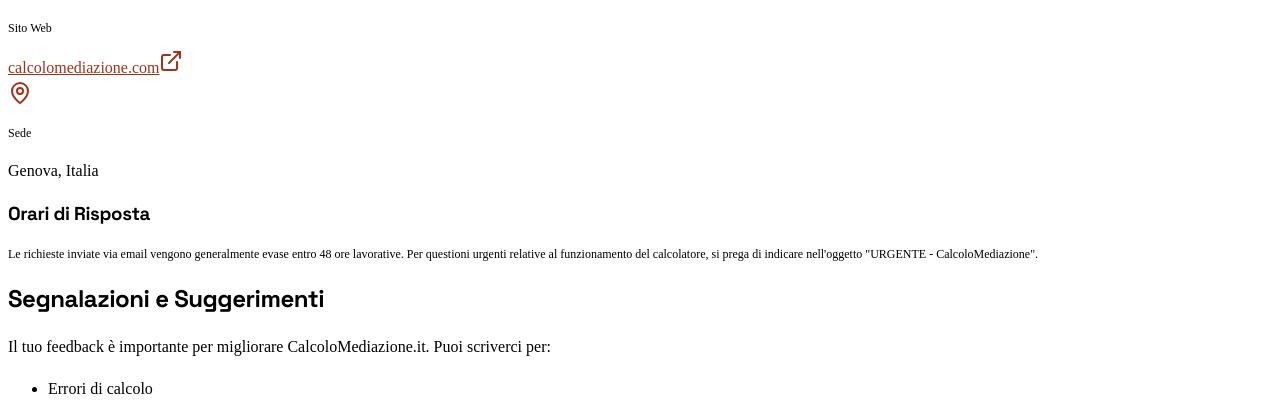
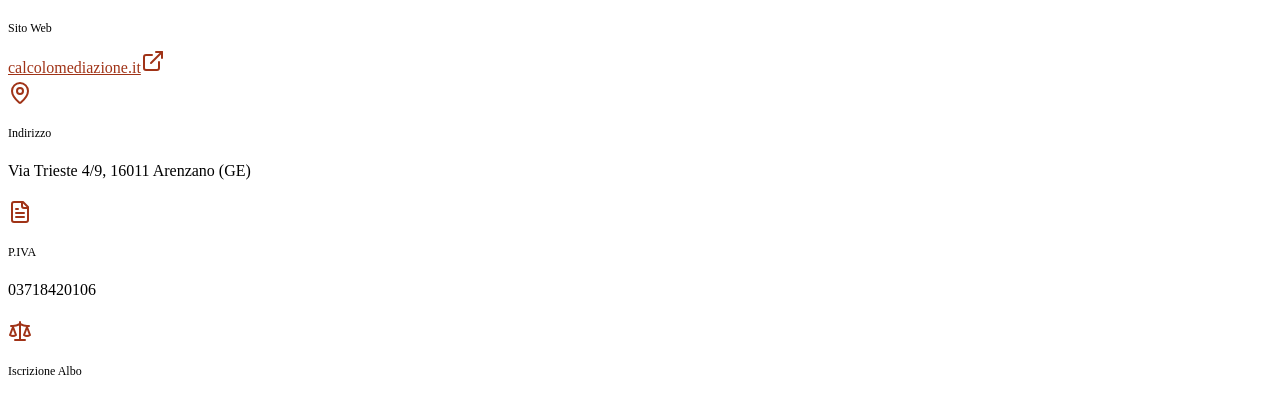
Before and after one commit to calcagnocarloalberto1-star/calcolomediazione, a React (Vite) app in the folder client/: page /contatti in a window 1280 px wide. Shown: the part 535-935 px from the top of the page. Built offline with nearby package versions, Linux system fonts and the light colour scheme; no server answers.

Commit message:
Update contact details and legal information
Updated contact information for transparency and compliance with legal requirements. Changed website domain and added P.IVA and professional registration details.

```diff
--- a/client/src/pages/Contatti.tsx
+++ b/client/src/pages/Contatti.tsx
@@ -1,6 +1,15 @@
 import { Link } from "wouter";
-import { ArrowLeft, Mail, Globe, MapPin, ExternalLink } from "lucide-react";
+import { ArrowLeft, Mail, Globe, MapPin, ExternalLink, FileText, Scale } from "lucide-react";
 import { SeoHead } from "@/components/SeoHead";
+
+// PRIV-03/PRIV-04: l'audit ha rilevato l'assenza di P.IVA, numero di
+// iscrizione all'albo professionale e indirizzo preciso nella pagina
+// Contatti, con dubbio sull'obbligo di indicarli ex art. 7 D.Lgs. 70/2003 e
+// deontologia forense per un sito che offre strumenti di orientamento
+// pratico. Il Titolare ha deciso di aggiungerli comunque, a prescindere
+// dall'esito della verifica, per trasparenza verso l'utente professionale.
+// Corretto anche il riferimento al dominio (calcolomediazione.com ->
+// calcolomediazione.it, l'unico dominio realmente in uso dal sito).
 
 export default function Contatti() {
   return (
@@ -41,14 +50,24 @@ export default function Contatti() {
               <ContactItem
                 icon={Globe}
                 label="Sito Web"
-                value="calcolomediazione.com"
-                href="https://calcolomediazione.com"
+                value="calcolomediazione.it"
+                href="https://calcolomediazione.it"
                 external
               />
               <ContactItem
                 icon={MapPin}
-                label="Sede"
-                value="Genova, Italia"
+                label="Indirizzo"
+                value="Via Trieste 4/9, 16011 Arenzano (GE)"
+              />
+              <ContactItem
+                icon={FileText}
+                label="P.IVA"
+                value="03718420106"
+              />
+              <ContactItem
+                icon={Scale}
+                label="Iscrizione Albo"
+                value="Ordine degli Avvocati di Genova, n. 2127"
               />
             </div>
 
```
